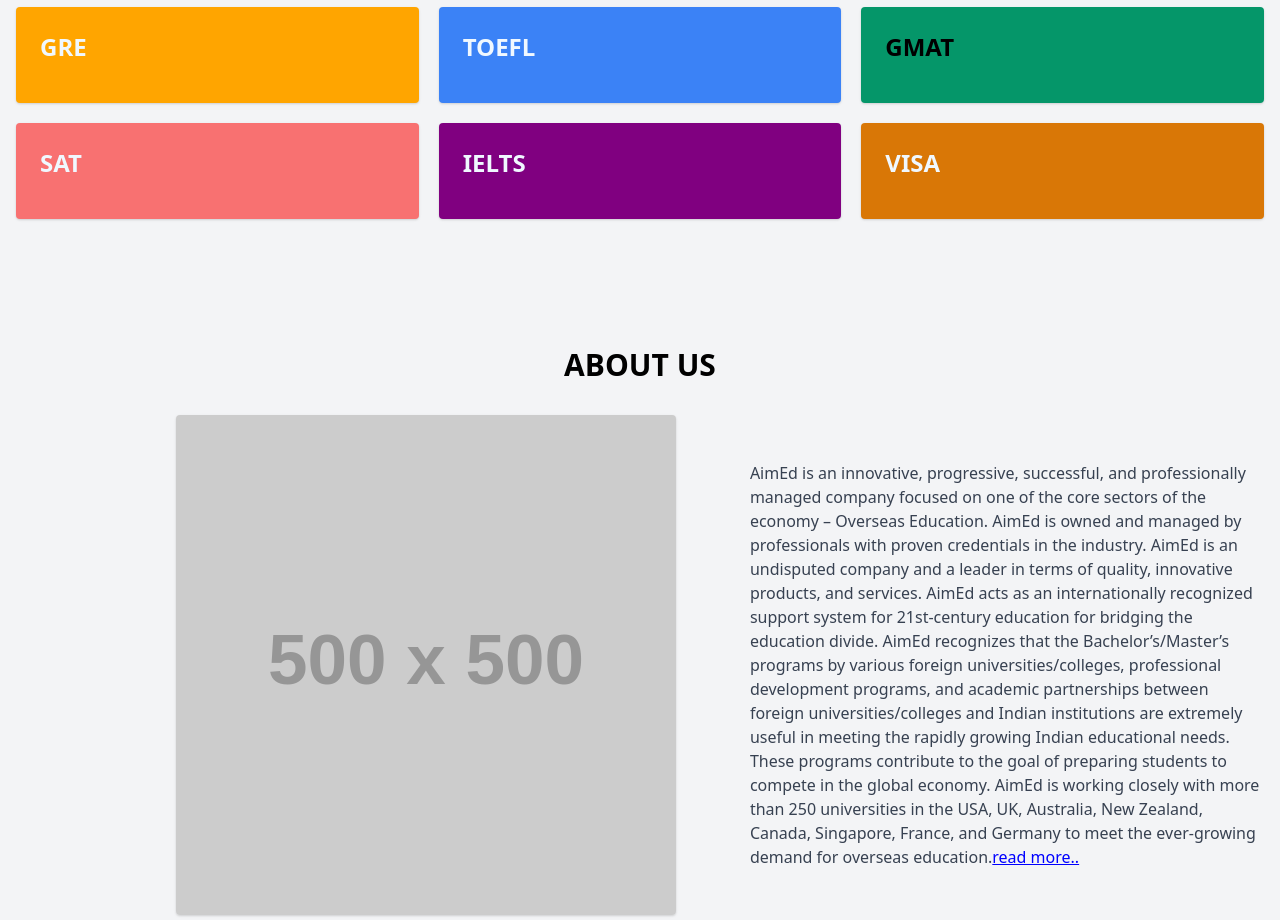
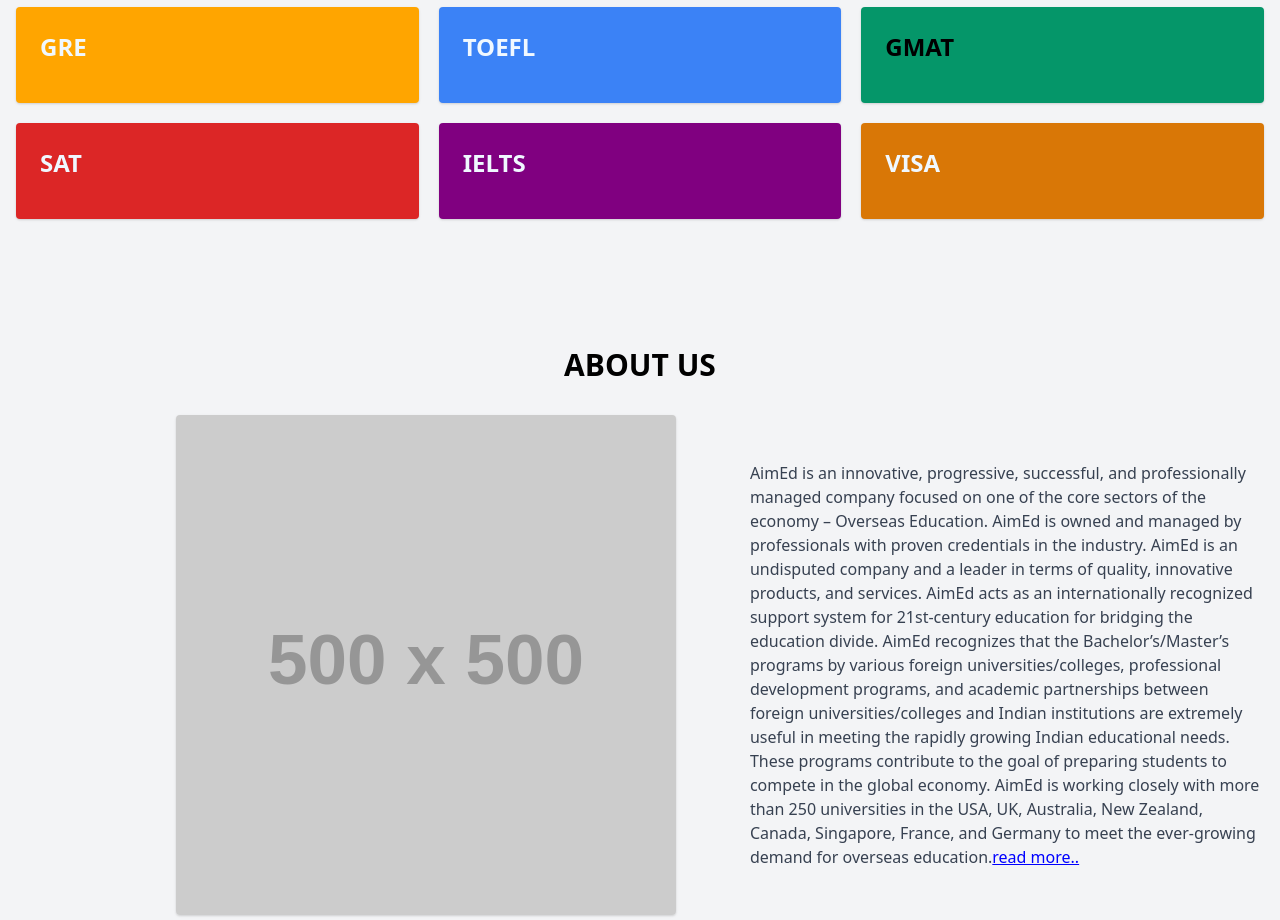
Before and after one commit to PhanindraReddy-07/aimEd, a plain HTML site: page index.html in a window 1280 px wide. Shown: the part 1500-2420 px from the top of the page. Drawn offline with nearby package versions, Linux system fonts and the light colour scheme; placeholder pictures from the web are drawn by us.

Commit message:
Update index.html

```diff
--- a/index.html
+++ b/index.html
@@ -123,7 +123,7 @@
                 <div class="bg-green-600 p-6 rounded shadow" id="gmatclr">
                     <h3 class="text-2xl font-bold mb-4" style="color: rgb(0, 0, 0);">GMAT</h3>
                 </div>
-                <div class="bg-red-400 p-6 rounded shadow">
+                <div class="bg-red-600 p-6 rounded shadow">
                     <h3 class="text-2xl font-bold mb-4" style="color: aliceblue;">SAT</h3>
                 </div>
                 <div class="p-6 rounded shadow" id="ieltsclr">
```
